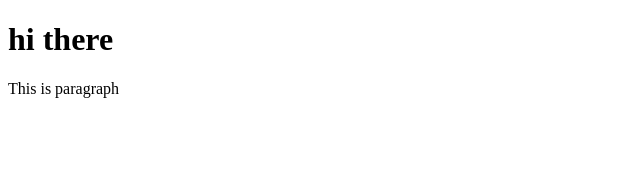
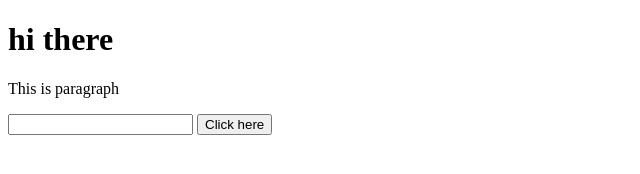
Before and after one commit to mariooohzc/gitProject, a plain HTML site: page index.html in a window 1280 px wide. Shown: the whole page, without its empty margins (0-640 px from the left). Drawn offline with Linux system fonts and the light colour scheme.

Commit message:
Created form element

```diff
--- a/index.html
+++ b/index.html
@@ -8,5 +8,10 @@
 <body>
     <h1>hi there</h1>
     <p>This is paragraph</p>
+    <form>
+        <input type="text">
+        <button>Click here</button>
+        </input>
+    </form>
 </body>
 </html>
```
